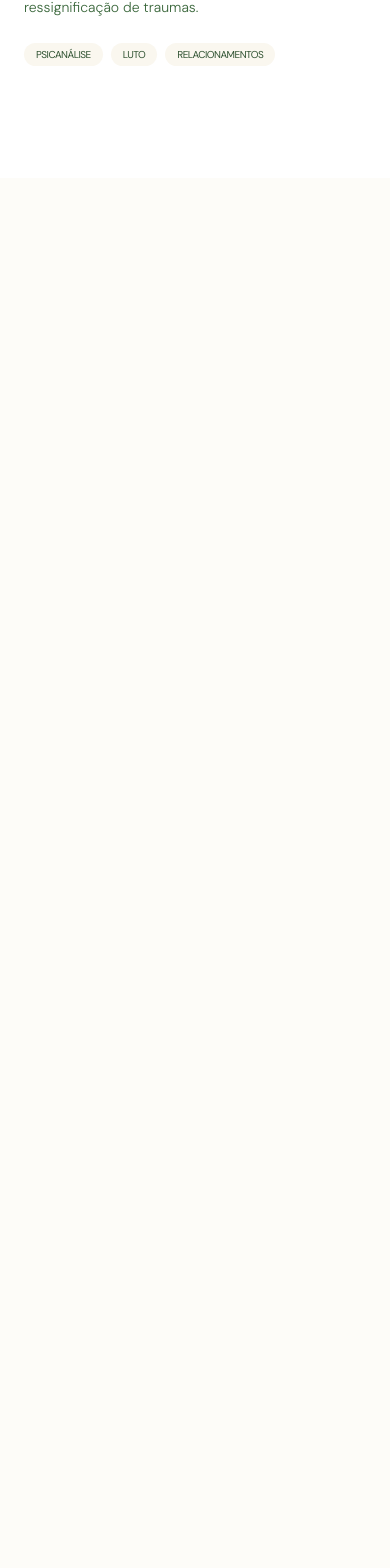
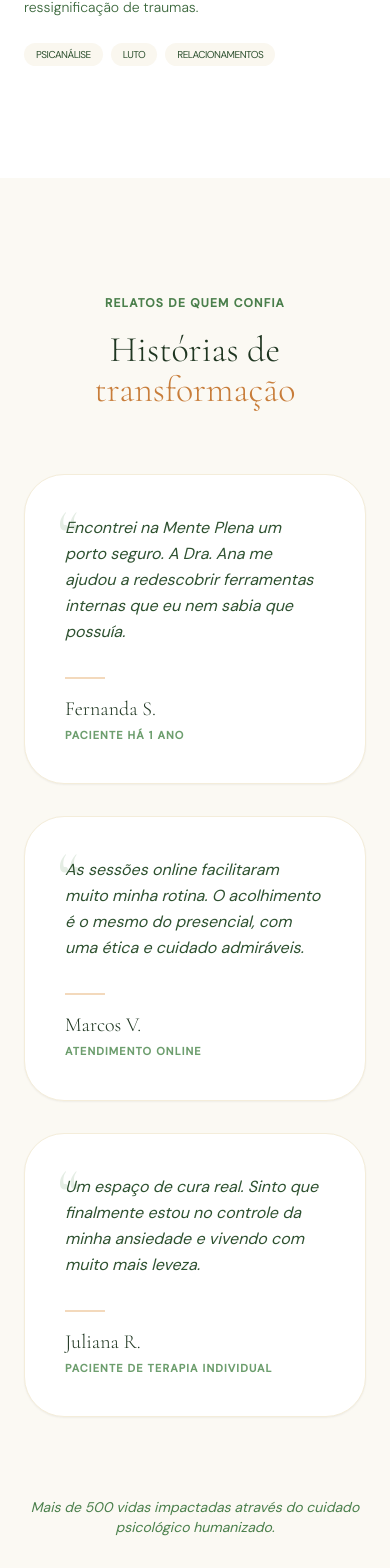
Before and after one commit to klebermkardel/mente-plena, a React (Vite) app: page / in a window 390 px wide. Shown: the part 6119-7687 px from the top of the page. Before the commit the page ends 6297 px from the top, so only its background shows below. Built offline with nearby package versions, Linux system fonts and the light colour scheme; the HTML template or start-up script is replaced by a standard one.

Commit message:
feat: adiciona seção de depoimentos com layout de cards e aspas decorativas

```diff
--- a/src/App.jsx
+++ b/src/App.jsx
@@ -2,7 +2,8 @@ import Navbar from './components/Navbar'
 import Hero from './components/Hero'
 import Sobre from './components/Sobre'
 import Servicos from './components/Servicos'
-import Equipe from './components/Equipe' // Importe a equipe
+import Equipe from './components/Equipe'
+import Depoimentos from './components/Depoimentos' // Adicione aqui
 
 export default function App() {
   return (
@@ -11,7 +12,8 @@ export default function App() {
       <Hero />
       <Sobre />
       <Servicos />
-      <Equipe /> {/* Adicione aqui */}
+      <Equipe />
+      <Depoimentos /> {/* Adicione aqui */}
     </div>
   )
 }
--- /dev/null
+++ b/src/components/Depoimentos.jsx
@@ -0,0 +1,97 @@
+import { useEffect, useRef } from 'react'
+
+function useScrollReveal() {
+  const ref = useRef(null)
+  useEffect(() => {
+    const observer = new IntersectionObserver(
+      ([entry]) => {
+        if (entry.isIntersecting) {
+          entry.target.querySelectorAll('.reveal').forEach((el, i) => {
+            setTimeout(() => {
+              el.classList.remove('opacity-0', 'translate-y-6')
+              el.classList.add('opacity-100', 'translate-y-0')
+            }, i * 150)
+          });
+          observer.unobserve(entry.target)
+        }
+      },
+      { threshold: 0.1 }
+    )
+    if (ref.current) observer.observe(ref.current)
+    return () => observer.disconnect()
+  }, [])
+  return ref
+}
+
+const depoimentos = [
+  {
+    texto: "Encontrei na Mente Plena um porto seguro. A Dra. Ana me ajudou a redescobrir ferramentas internas que eu nem sabia que possuía.",
+    autor: "Fernanda S.",
+    contexto: "Paciente há 1 ano"
+  },
+  {
+    texto: "As sessões online facilitaram muito minha rotina. O acolhimento é o mesmo do presencial, com uma ética e cuidado admiráveis.",
+    autor: "Marcos V.",
+    contexto: "Atendimento Online"
+  },
+  {
+    texto: "Um espaço de cura real. Sinto que finalmente estou no controle da minha ansiedade e vivendo com muito mais leveza.",
+    autor: "Juliana R.",
+    contexto: "Paciente de Terapia Individual"
+  }
+]
+
+export default function Depoimentos() {
+  const ref = useScrollReveal()
+
+  return (
+    <section id="depoimentos" ref={ref} className="py-28 bg-cream-100/50">
+      <div className="max-w-6xl mx-auto px-6">
+
+        {/* Título Centralizado */}
+        <div className="text-center mb-16">
+          <span className="reveal opacity-0 translate-y-6 transition-all duration-700 font-body text-xs tracking-widest uppercase text-sage-500 font-bold">
+            Relatos de quem confia
+          </span>
+          <h2 className="reveal opacity-0 translate-y-6 transition-all duration-700 font-display text-4xl md:text-5xl text-sage-900 mt-4 font-light">
+            Histórias de <em className="text-warm-500 not-italic">transformação</em>
+          </h2>
+        </div>
+
+        {/* Grid de Depoimentos */}
+        <div className="grid md:grid-cols-3 gap-8">
+          {depoimentos.map((d, i) => (
+            <div
+              key={i}
+              className="reveal opacity-0 translate-y-6 transition-all duration-700 bg-white p-10 rounded-[2.5rem] relative shadow-sm border border-cream-200 flex flex-col justify-between hover:shadow-xl hover:shadow-sage-100/30 transition-all duration-500"
+            >
+              {/* Aspas decorativas */}
+              <div className="absolute top-6 left-8 text-sage-100 font-display text-7xl leading-none select-none">
+                “
+              </div>
+
+              <p className="relative z-10 font-body text-sage-700 italic leading-relaxed mb-8">
+                {d.texto}
+              </p>
+
+              <div>
+                <div className="w-10 h-0.5 bg-warm-200 mb-4" />
+                <h4 className="font-display text-xl text-sage-900 font-light">{d.autor}</h4>
+                <p className="font-body text-[11px] text-sage-400 uppercase tracking-widest font-bold mt-1">
+                  {d.contexto}
+                </p>
+              </div>
+            </div>
+          ))}
+        </div>
+
+        {/* Chamada para Ação sutil */}
+        <div className="reveal opacity-0 translate-y-6 transition-all duration-700 mt-20 text-center">
+          <p className="font-body text-sage-500 text-sm italic">
+            Mais de 500 vidas impactadas através do cuidado psicológico humanizado.
+          </p>
+        </div>
+      </div>
+    </section>
+  )
+}
```
